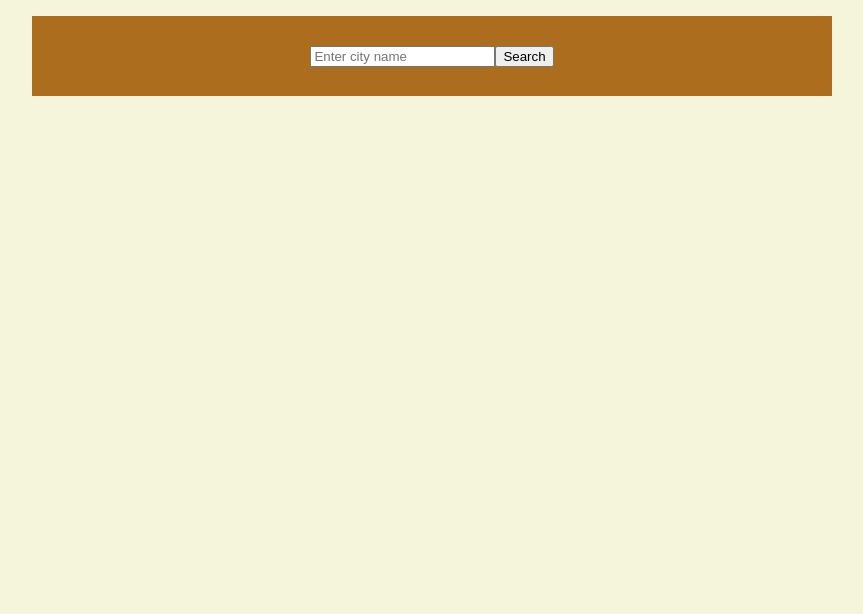
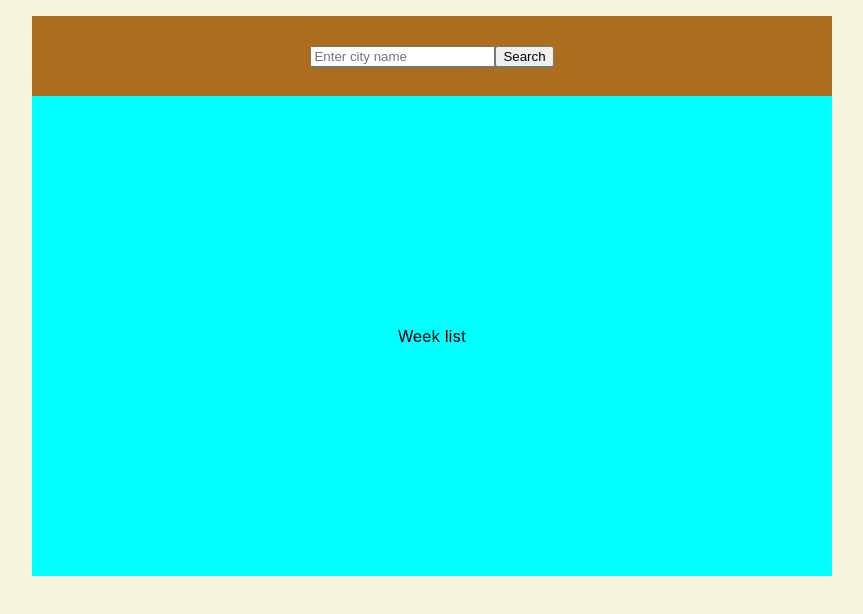
Before and after one commit to wisepanda/383weatherApp, a React (Create React App) app: page / in a window 1280 px wide. Shown: the top 614 px of the page, without its empty margins (208-1071 px from the left). Built offline with nearby package versions, Linux system fonts and the light colour scheme.

Commit message:
rendering week cards

```diff
--- a/src/components/App/App.js
+++ b/src/components/App/App.js
@@ -1,15 +1,15 @@
-import './App.css';
-import { useEffect, useState } from 'react';
+import "./App.css";
+import { useState } from "react";
 //Components
-import Card from '../Card';
-import SearchBar from '../SearchBar';
-// import WeekList from '../WeekList';
+import Card from "../Card";
+import SearchBar from "../SearchBar";
+import WeekList from "../WeekList";
 
 function App() {
-  const [current, setCurrent] = useState('');
-  const [weekly, setWeekly] = useState('');
-  const [fetchError, setFetchError] = useState('');
-  const [cityName, setCityName] = useState(``)
+	const [current, setCurrent] = useState("");
+	const [weekly, setWeekly] = useState([]);
+	const [fetchError, setFetchError] = useState("");
+	const [cityName, setCityName] = useState(``);
 
 	const fetchData = async (city) => {
 		try {
@@ -24,9 +24,10 @@ function App() {
 			);
 			const Data = await res.json();
 			setCurrent(Data.current);
-	  setCityName(city)
-	  console.log(`curren data`, current)
+			setCityName(city);
+			//console.log(current);
 			setWeekly(Data.daily);
+			console.log(weekly);
 		} catch (error) {
 			setFetchError(`City doesn't exist`);
 		}
@@ -36,9 +37,9 @@ function App() {
 		<div className="App">
 			{fetchError && <h3>{fetchError}</h3>}
 			<SearchBar fetchData={fetchData} />
-      {current && <Card cityName={cityName} />}
-      {/* <Card />
-			<WeekList /> */}
+			{current && <Card cityName={cityName} temperature={current.temp} />}
+
+			<WeekList weekly={weekly} />
 		</div>
 	);
 }
--- a/src/components/Card/index.js
+++ b/src/components/Card/index.js
@@ -1,11 +1,14 @@
-import './Card.css';
+import "./Card.css";
 
-const Card = ({cityName, temperature, icon}) => {
-  return <div className="card">
-<h1>{cityName}</h1>
-<p>{temperature}</p>
-<img src={icon} alt="weather icon"/>
-  </div>;
+const Card = ({ cityName, temperature, day }) => {
+	return (
+		<div className="card">
+			<h1>{cityName}</h1>
+			<p>{temperature}</p>
+			<p>{day}</p>
+			{/* <img src={icon} alt="weather icon" /> */}
+		</div>
+	);
 };
 
 export default Card;
--- a/src/components/WeekList/index.js
+++ b/src/components/WeekList/index.js
@@ -1,10 +1,13 @@
 import "./weeklist.css";
 import Card from "../Card/index.js";
-export default function WeekList() {
-  return (
-    <div className="weeklist">
-      Week list
-      <Card />
-    </div>
-  );
+export default function WeekList({ weekly }) {
+	console.log(weekly);
+	return (
+		<div className="weeklist">
+			Week list
+			{weekly.map((weekday) => {
+				return <Card day={weekday.dt} />;
+			})}
+		</div>
+	);
 }
```
Lines whose indentation alone changed are shown as unchanged.
